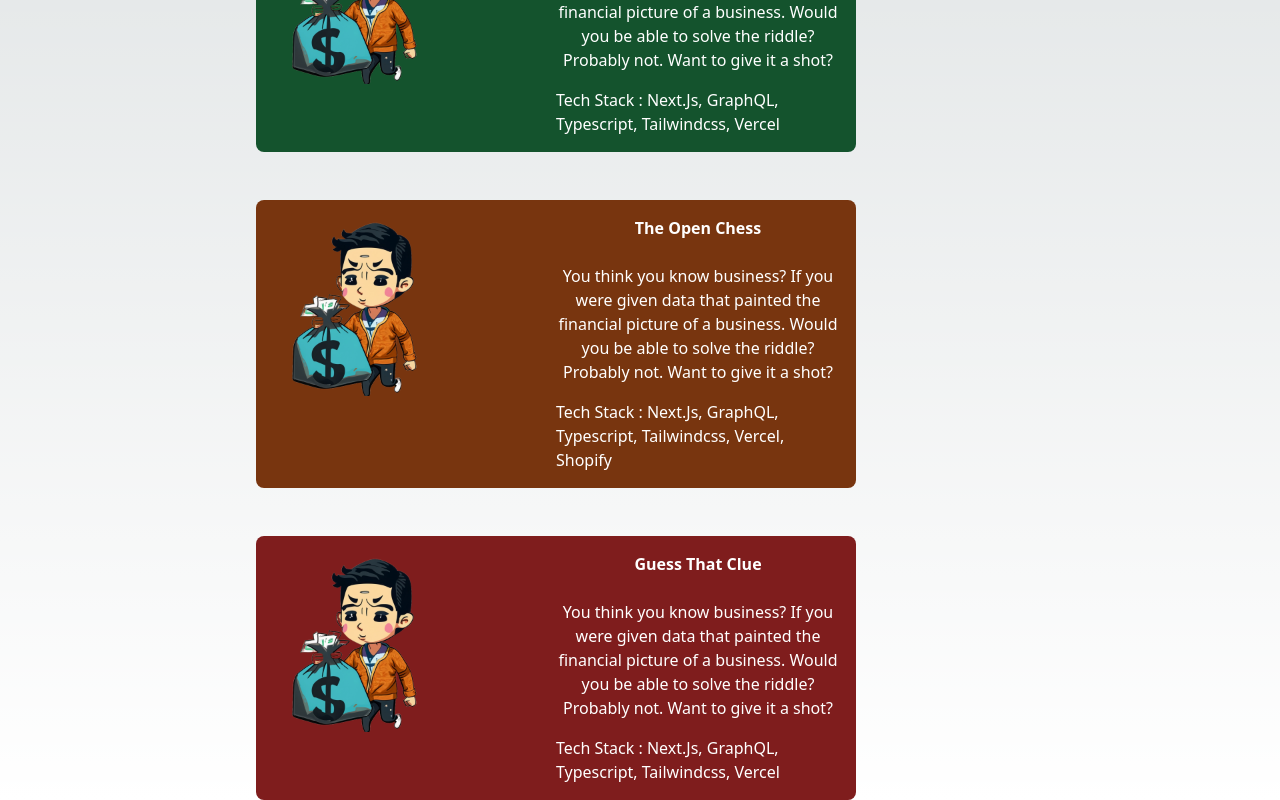
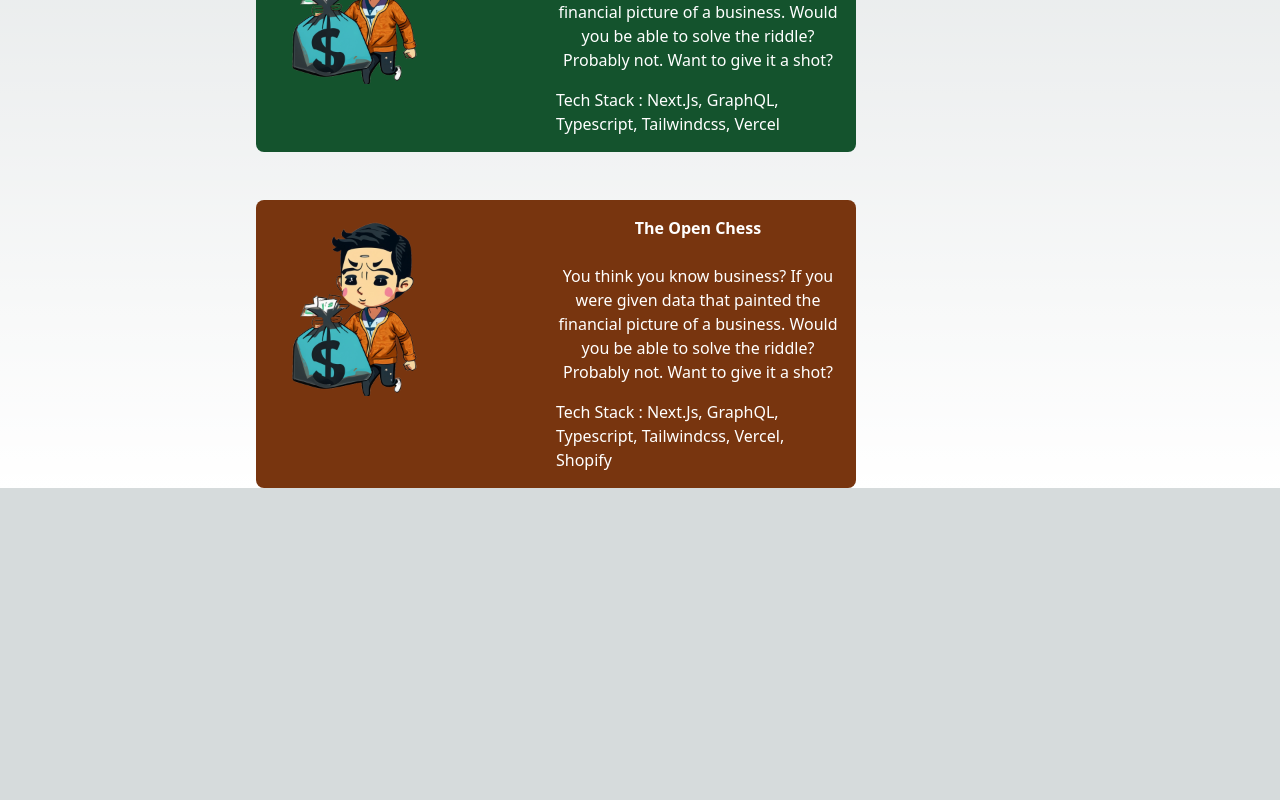
Before and after one commit to trey-greenn/portfolio, a Next.js app: page / in a window 1280 px wide. Shown: the part 520-1320 px from the top of the page. After the commit the page ends 1008 px from the top, so only its background shows below. Built offline with nearby package versions, Linux system fonts and the light colour scheme.

Commit message:
GTC duplicate

```diff
--- /dev/null
+++ b/components/Header.tsx
@@ -0,0 +1,50 @@
+import Link from 'next/link';
+// import styles from './Header.module.css'; // If you're using CSS modules
+
+const Header = () => {
+  return (
+    <header>
+    <nav className="bg-white border-gray-200 px-4 lg:px-6 py-2.5 dark:bg-gray-800">
+        <div className="flex flex-wrap justify-between items-center mx-auto max-w-screen-xl">
+            <a href="https://flowbite.com" className="flex items-center">
+                <img src="https://flowbite.com/docs/images/logo.svg" className="mr-3 h-6 sm:h-9" alt="Flowbite Logo" />
+                <span className="self-center text-xl font-semibold whitespace-nowrap dark:text-white">Edgar Buddy</span>
+            </a>
+            <div className="flex items-center lg:order-2">
+                <a href="#" className="text-gray-800 dark:text-white hover:bg-gray-50 focus:ring-4 focus:ring-gray-300 font-medium rounded-lg text-sm px-4 lg:px-5 py-2 lg:py-2.5 mr-2 dark:hover:bg-gray-700 focus:outline-none dark:focus:ring-gray-800">Filings</a>
+                <a href="#" className="text-white bg-primary-700 hover:bg-primary-800 focus:ring-4 focus:ring-primary-300 font-medium rounded-lg text-sm px-4 lg:px-5 py-2 lg:py-2.5 mr-2 dark:bg-primary-600 dark:hover:bg-primary-700 focus:outline-none dark:focus:ring-primary-800">About</a>
+                <button data-collapse-toggle="mobile-menu-2" type="button" className="inline-flex items-center p-2 ml-1 text-sm text-gray-500 rounded-lg lg:hidden hover:bg-gray-100 focus:outline-none focus:ring-2 focus:ring-gray-200 dark:text-gray-400 dark:hover:bg-gray-700 dark:focus:ring-gray-600" aria-controls="mobile-menu-2" aria-expanded="false">
+                    <span className="sr-only">Open main menu</span>
+                    <svg className="w-6 h-6" fill="currentColor" viewBox="0 0 20 20" xmlns="http://www.w3.org/2000/svg"><path fill-rule="evenodd" d="M3 5a1 1 0 011-1h12a1 1 0 110 2H4a1 1 0 01-1-1zM3 10a1 1 0 011-1h12a1 1 0 110 2H4a1 1 0 01-1-1zM3 15a1 1 0 011-1h12a1 1 0 110 2H4a1 1 0 01-1-1z" clip-rule="evenodd"></path></svg>
+                    <svg className="hidden w-6 h-6" fill="currentColor" viewBox="0 0 20 20" xmlns="http://www.w3.org/2000/svg"><path fill-rule="evenodd" d="M4.293 4.293a1 1 0 011.414 0L10 8.586l4.293-4.293a1 1 0 111.414 1.414L11.414 10l4.293 4.293a1 1 0 01-1.414 1.414L10 11.414l-4.293 4.293a1 1 0 01-1.414-1.414L8.586 10 4.293 5.707a1 1 0 010-1.414z" clip-rule="evenodd"></path></svg>
+                </button>
+            </div>
+            <div className="hidden justify-between items-center w-full lg:flex lg:w-auto lg:order-1" id="mobile-menu-2">
+                <ul className="flex flex-col mt-4 font-medium lg:flex-row lg:space-x-8 lg:mt-0">
+                    <li>
+                        <a href="#" className="block py-2 pr-4 pl-3 text-white rounded bg-primary-700 lg:bg-transparent lg:text-primary-700 lg:p-0 dark:text-white" aria-current="page">Home</a>
+                    </li>
+                    <li>
+                        <a href="#" className="block py-2 pr-4 pl-3 text-gray-700 border-b border-gray-100 hover:bg-gray-50 lg:hover:bg-transparent lg:border-0 lg:hover:text-primary-700 lg:p-0 dark:text-gray-400 lg:dark:hover:text-white dark:hover:bg-gray-700 dark:hover:text-white lg:dark:hover:bg-transparent dark:border-gray-700">Company</a>
+                    </li>
+                    <li>
+                        <a href="#" className="block py-2 pr-4 pl-3 text-gray-700 border-b border-gray-100 hover:bg-gray-50 lg:hover:bg-transparent lg:border-0 lg:hover:text-primary-700 lg:p-0 dark:text-gray-400 lg:dark:hover:text-white dark:hover:bg-gray-700 dark:hover:text-white lg:dark:hover:bg-transparent dark:border-gray-700">Marketplace</a>
+                    </li>
+                    <li>
+                        <a href="#" className="block py-2 pr-4 pl-3 text-gray-700 border-b border-gray-100 hover:bg-gray-50 lg:hover:bg-transparent lg:border-0 lg:hover:text-primary-700 lg:p-0 dark:text-gray-400 lg:dark:hover:text-white dark:hover:bg-gray-700 dark:hover:text-white lg:dark:hover:bg-transparent dark:border-gray-700">Features</a>
+                    </li>
+                    <li>
+                        <a href="#" className="block py-2 pr-4 pl-3 text-gray-700 border-b border-gray-100 hover:bg-gray-50 lg:hover:bg-transparent lg:border-0 lg:hover:text-primary-700 lg:p-0 dark:text-gray-400 lg:dark:hover:text-white dark:hover:bg-gray-700 dark:hover:text-white lg:dark:hover:bg-transparent dark:border-gray-700">Team</a>
+                    </li>
+                    <li>
+                        <a href="#" className="block py-2 pr-4 pl-3 text-gray-700 border-b border-gray-100 hover:bg-gray-50 lg:hover:bg-transparent lg:border-0 lg:hover:text-primary-700 lg:p-0 dark:text-gray-400 lg:dark:hover:text-white dark:hover:bg-gray-700 dark:hover:text-white lg:dark:hover:bg-transparent dark:border-gray-700">Contact</a>
+                    </li>
+                </ul>
+            </div>
+        </div>
+    </nav>
+</header>
+  );
+};
+
+export default Header;
--- /dev/null
+++ b/components/Layout.tsx
@@ -0,0 +1,15 @@
+import React from 'react';
+// import Header from './Header';
+import dynamic from "next/dynamic";
+const Header = dynamic(() => import("../components/Header"))
+
+const Layout = ({ children }: {children:any}) => (
+  <>
+  <div className=" sticky top-0">
+    <Header />
+    </div>
+    {children}
+  </>
+);
+
+export default Layout;
--- /dev/null
+++ b/components/index.tsx
@@ -0,0 +1,2 @@
+export { default as Header} from './Header';
+export { default as Layout} from './Layout';
--- a/pages/index.tsx
+++ b/pages/index.tsx
@@ -88,28 +88,7 @@
       </div>
 
       </div>
-      <div className="rounded-lg border-white mt-12 col-start-2 col-end-5">
 
-      <div className="port_website grid grid-cols-2   rounded-lg p-4 bg-red-900">
-        <Image
-          src="/Untitled.png"
-          alt="Guess That Clue"
-          width={180}
-          height={48}
-
-        />
-        <Link href="https://gtc-navy.vercel.app/ ">
-          <h2 className="font-bold text-center">
-            Guess That Clue
-          </h2>
-          <p className="mt-6 mb-4 text-center">
-            You think you know business? If you were given data that painted the financial picture of a business. Would you be able to solve the riddle? Probably not. Want to give it a shot?
-          </p>
-          <p>Tech Stack : Next.Js, GraphQL, Typescript, Tailwindcss, Vercel </p>
-        </Link>
-      </div>
-
-      </div>
 
       </div>
       </div>
```
Also changed, not shown: notes.txt (added).
